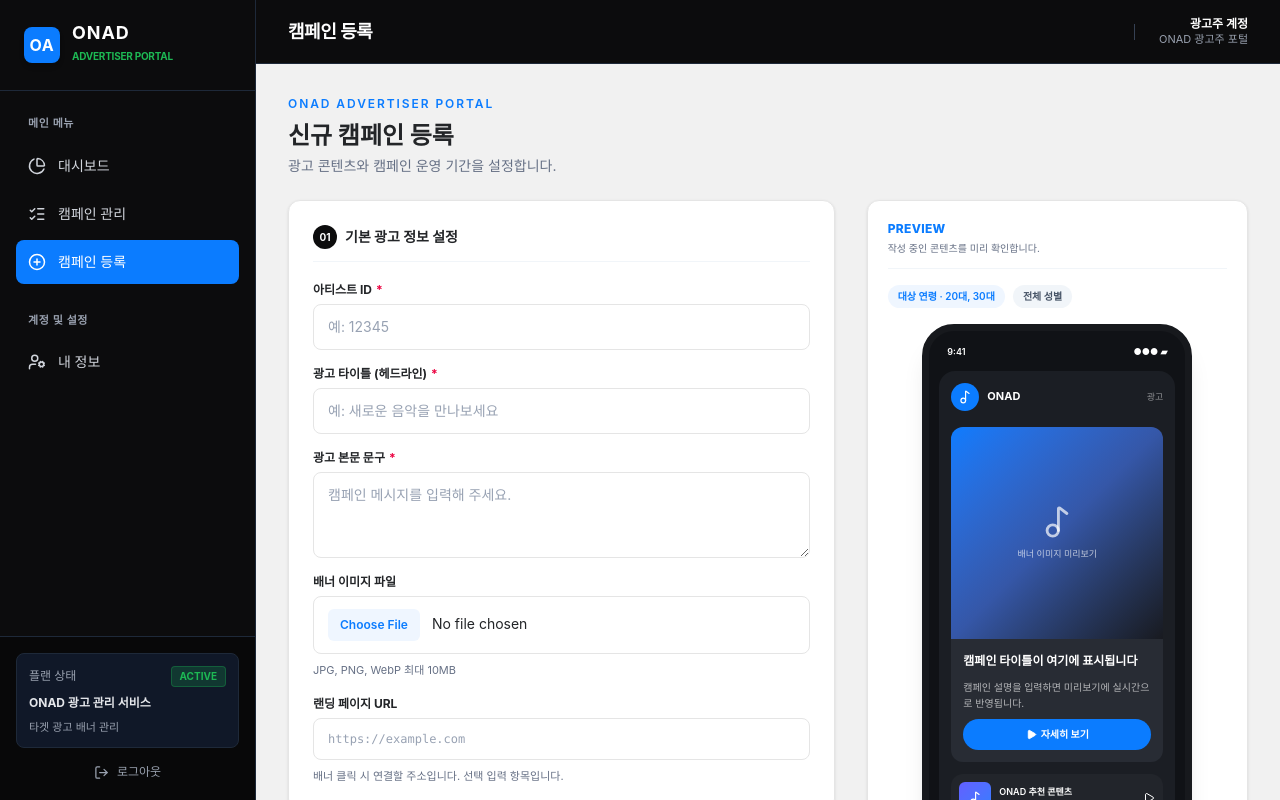
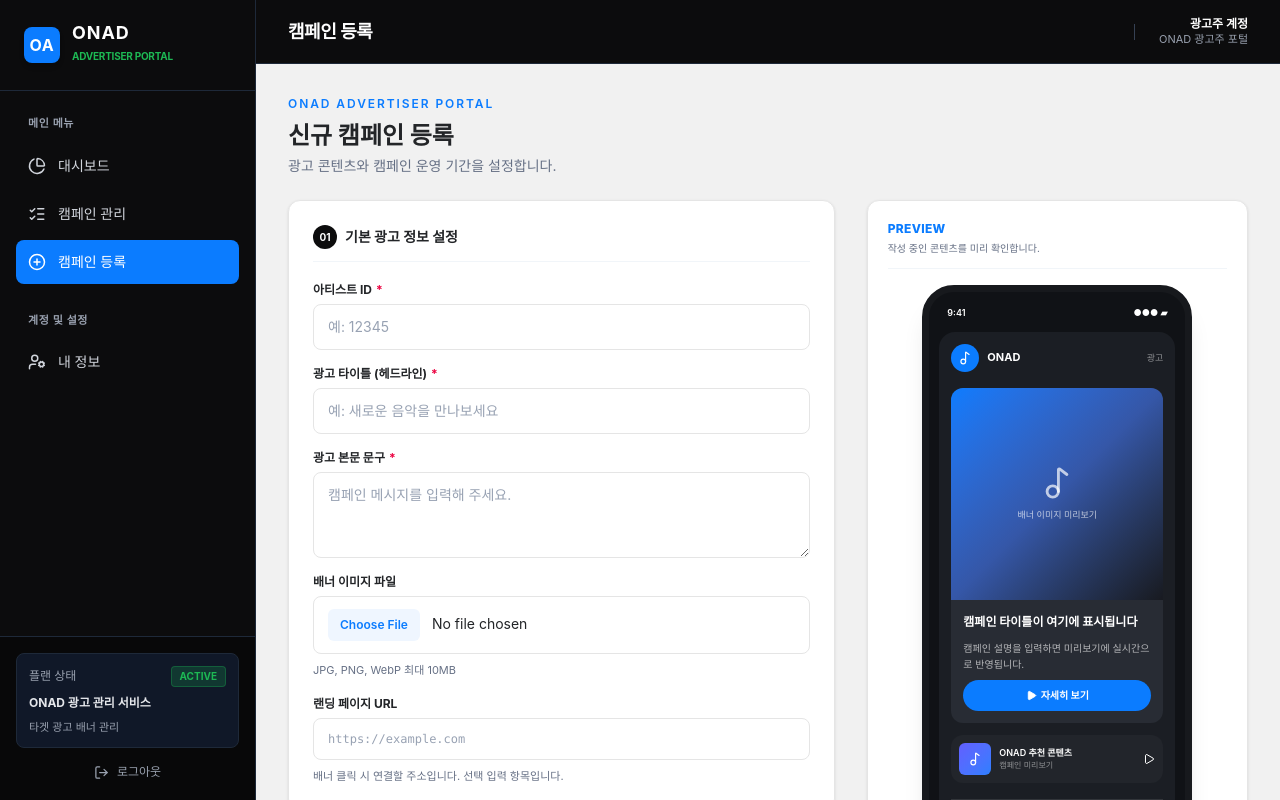
Before and after one commit to Techeer-2026-2/frontend-onad, a React (Vite) app: page /campaigns/new in a window 1280 px wide. Built offline with nearby package versions, Linux system fonts and the light colour scheme.

Commit message:
fix: 캠페인 등록 미리보기 정리

```diff
--- a/src/pages/CampaignCreate.jsx
+++ b/src/pages/CampaignCreate.jsx
@@ -150,9 +150,6 @@ function CampaignCreate() {
   const describedBy = (id, error) => error ? `${id}-error` : undefined
   const previewTitle = formData.title.trim() || '캠페인 타이틀이 여기에 표시됩니다'
   const previewBody = formData.body.trim() || '캠페인 설명을 입력하면 미리보기에 실시간으로 반영됩니다.'
-  const audienceLabel = selectedAgeGroups.includes('전체') ? '전체 연령' : selectedAgeGroups.join(', ')
-  const genderLabel = { all: '전체 성별', female: '여성', male: '남성' }[selectedGender]
-
   return (
     <div className="space-y-6">
       <header className="flex flex-col gap-4 sm:flex-row sm:items-center sm:justify-between">
@@ -209,7 +206,7 @@ function CampaignCreate() {
                         aria-pressed={isSelected}
                         onClick={() => toggleAgeGroup(ageGroup)}
                         className={isSelected
-                          ? 'rounded-lg bg-[#0B7CFF] px-3.5 py-2 text-xs font-bold text-white shadow-sm focus-visible:outline focus-visible:outline-2 focus-visible:outline-offset-2 focus-visible:outline-[#0B7CFF]'
+                          ? 'rounded-lg bg-[#0B7CFF] px-3.5 py-2 text-xs font-bold text-white shadow-sm focus-visible:outline focus-visible:outline-offset-2 focus-visible:outline-[#0B7CFF]'
                           : 'rounded-lg border border-[#E5E5E5] px-3.5 py-2 text-xs font-medium text-[#232528] hover:bg-slate-50 focus-visible:outline focus-visible:outline-2 focus-visible:outline-offset-2 focus-visible:outline-[#0B7CFF]'}
                       >
                         {ageGroup}
@@ -246,7 +243,7 @@ function CampaignCreate() {
           </SectionCard>
 
           <SectionCard number="03" title="캠페인 일정 설정">
-            <p className="-mt-2 text-[11px] text-[#667085]">캠페인이 노출될 시작·종료 일시를 지정합니다.</p>
+            <p className="-mt-2 text-[11px] text-[#667085]">캠페인이 노출될 시작 종료 일시를 지정합니다.</p>
             <div className="grid gap-4 sm:grid-cols-2">
               <FormField id="startAt" label="시작 일시" required error={errors.startAt}>
                 <input id="startAt" name="startAt" type="datetime-local" value={formData.startAt} onChange={handleChange} aria-invalid={Boolean(errors.startAt)} aria-describedby={describedBy('startAt', errors.startAt)} className={inputClassName} />
@@ -268,10 +265,6 @@ function CampaignCreate() {
           <div className="space-y-4 rounded-xl border border-[#E5E5E5] bg-white p-5 shadow-sm lg:sticky lg:top-6">
             <div className="flex items-start justify-between border-b border-slate-100 pb-3">
               <div><h2 className="text-xs font-extrabold tracking-wide text-[#0B7CFF]">PREVIEW</h2><p className="mt-1 text-[10px] text-[#667085]">작성 중인 콘텐츠를 미리 확인합니다.</p></div>
-            </div>
-            <div className="flex flex-wrap gap-2 text-[10px]">
-              <span className="rounded-full bg-blue-50 px-2.5 py-1 font-semibold text-[#0B7CFF]">대상 연령 · {audienceLabel}</span>
-              <span className="rounded-full bg-slate-100 px-2.5 py-1 font-semibold text-[#475467]">{genderLabel}</span>
             </div>
             <div className="mx-auto max-w-67.5 rounded-4xl border-[7px] border-[#17191D] bg-[#101216] p-2.5 text-white shadow-xl">
               <div className="flex items-center justify-between px-2 pb-3 pt-1 text-[9px] font-semibold"><span>9:41</span><span>●●● ▰</span></div>
```
